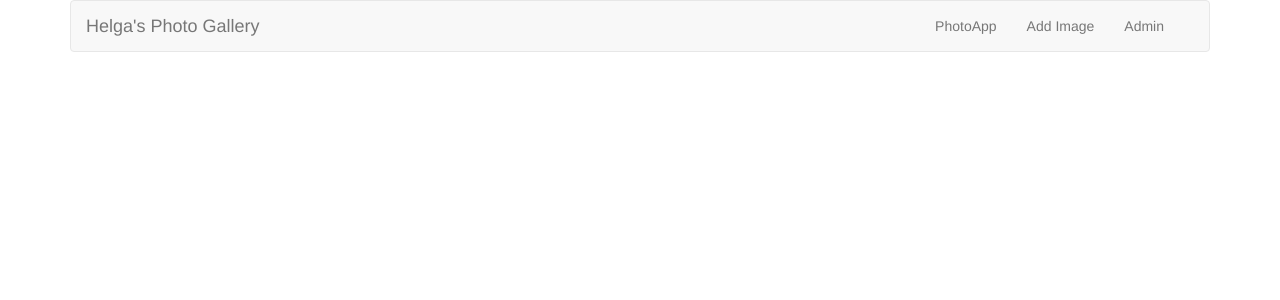
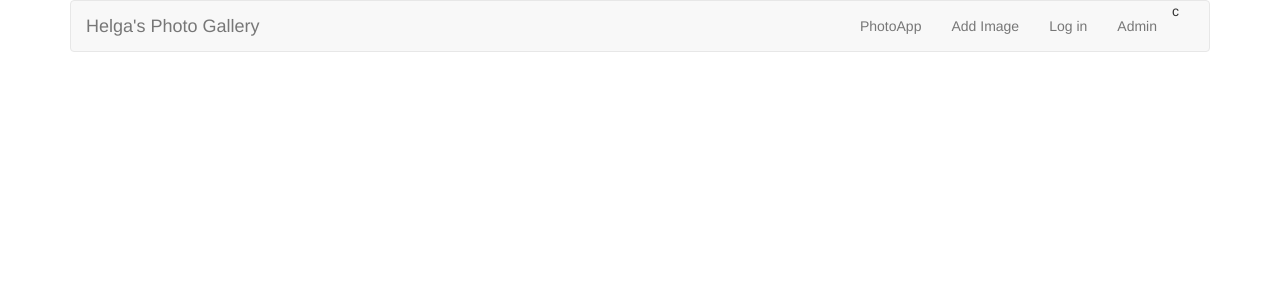
Before and after one commit to Helga-Helga/PhotoOrganizer, a Django app: page // in a window 1280 px wide. Shown: the top 300 px of the page. Run offline with Django 3.2, Linux system fonts and the light colour scheme; the visitor is signed in with stand-in values (Sample User, id 1); data that the repository does not hold is empty; parts of the project's set-up code (start-up, migrations or seed data) failed here and were passed over; some libraries are stand-ins or nearby versions.

Commit message:
Added login

```diff
--- a/PhotoOrganizer/settings.py
+++ b/PhotoOrganizer/settings.py
@@ -115,3 +115,5 @@ DJANGO_ROOT = dirname(dirname(abspath(__file__)))
 
 MEDIA_ROOT = normpath(join(DJANGO_ROOT, 'media'))
 STATIC_ROOT = normpath(join(DJANGO_ROOT, 'static'))
+
+LOGIN_REDIRECT_URL = '/'
--- a/PhotoOrganizer/urls.py
+++ b/PhotoOrganizer/urls.py
@@ -15,6 +15,7 @@ Including another URLconf
 """
 from django.conf.urls import include, url
 from django.contrib import admin
+from django.contrib.auth.views import login
 
 from PhotoOrganizer import settings
 
@@ -28,4 +29,5 @@ urlpatterns = [
     url(r"^image/(\d+)/$", "photo.views.image"),
     url(r"^update/$", "photo.views.update"),
     url(r"^add/$", "photo.views.add"),
+    url(r'^login/$', login, {'template_name': 'admin/login.html'}),
 ]
--- a/templates/pbase.html
+++ b/templates/pbase.html
@@ -45,13 +45,14 @@
                 <a class="navbar-brand" href="/">Helga's Photo Gallery</a>
             </div>
 
-            <div class="collapse navbar-collapse navbar-right" id="bs-example-navbar-collapse-1">
+            <div class="collapse navbar-collapse navbar-right" id="bs-example-navbar-c/admin/ollapse-1">
                 <ul class="nav navbar-nav">
                     {% block nav-global %}
                         <!-- MENU -->
                         <li><a href="{% url 'photo.views.main' %}">PhotoApp</a></li>
                         {% if user.is_staff %}
                             <li><a href="{% url 'photo.views.add' %}">Add Image</a></li>
+                            <li><a href="/login">Log in</a></li>c
                             <li><a href="{% url 'admin:index' %}">Admin</a></li>
                         {% endif %}
                     {% endblock %}
```
Also changed, not shown: photo/migrations/0001_initial.py (deleted), photo/migrations/0003_image_thumb.py (deleted).
